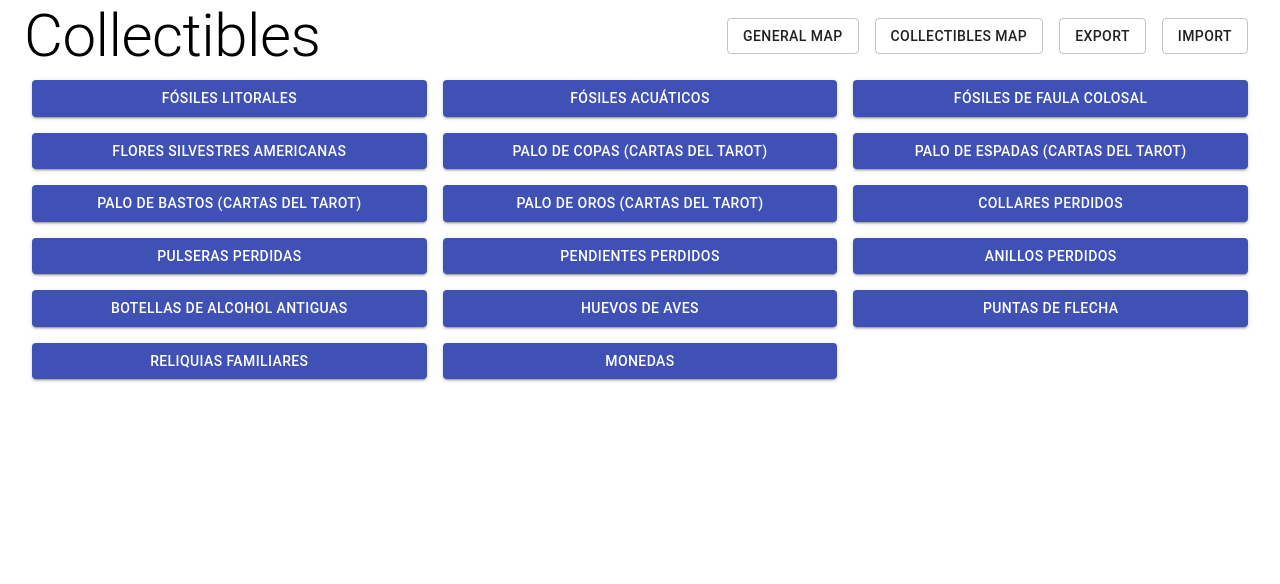
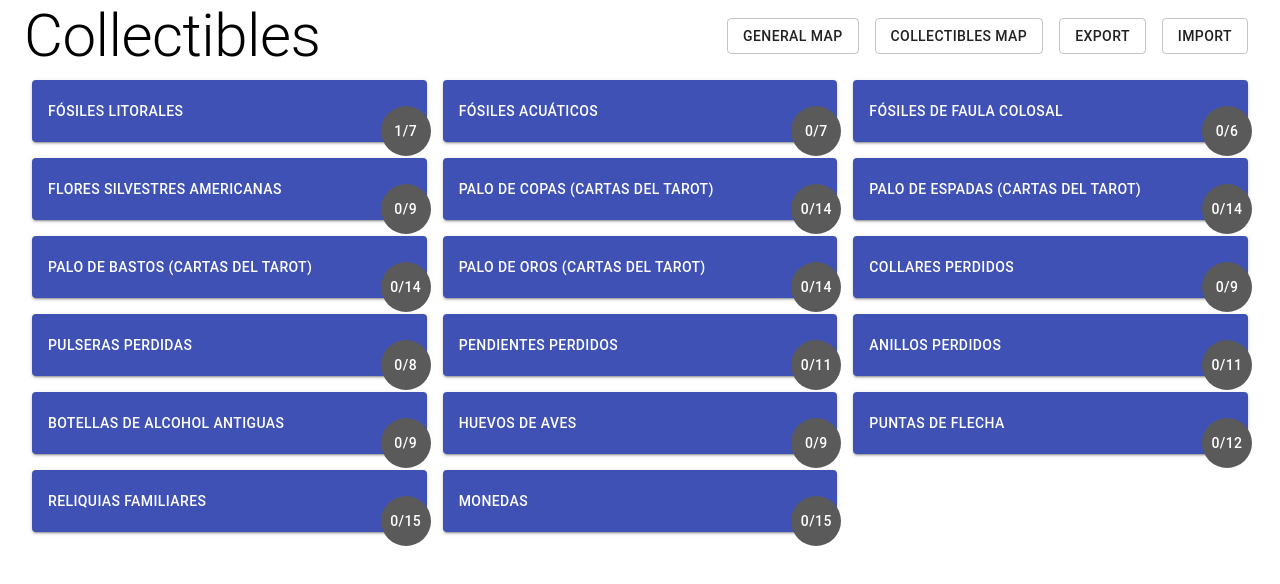
Before and after one commit to raikkon88/rdo-collectibles-app, a React (Create React App) app: page / in a window 1280 px wide. Shown: the top 584 px of the page. Built offline with nearby package versions, Linux system fonts and the light colour scheme.

Commit message:
[FEAT] Added counter for collectibles obtained in the buttons header

```diff
--- a/src/App.tsx
+++ b/src/App.tsx
@@ -7,6 +7,7 @@ import CollectibleList from './components/CollectibleList'
 import {CollectiblesContext, CollectiblesDispatcher} from './context/CollectiblesContext'
 import CollectionMenu from './components/collectionMenu';
 import {CollectionMenuItemParams} from './components/collectionMenu/item'
+import { CollectibleParams } from './components/Collectible';
 
 function App() {
 
@@ -31,7 +32,7 @@ function App() {
         const reader = new FileReader()
         reader.onload = () => {
           if(reader.result){
-            console.log('loaded', reader.result)
+            // console.log('loaded', reader.result)
             collectiblesDispatcher({type: 'import', collectibles: JSON.parse(reader.result as string)})
           }
         }
@@ -57,6 +58,8 @@ function App() {
                 items={Object.keys(collectibles).map((key:string) => {
                   return ({
                     name: collectibles[key].name,
+                    length: collectibles[key].collectibleList.length,
+                    count: collectibles[key].collectibleList.filter((collectible: CollectibleParams) => collectible.count > 0).length,
                     onClick: () => setSelectedCollectible(key),
                     fullWidth: true
                 } as CollectionMenuItemParams)})}
--- a/src/components/collectionMenu/item/CollectionMenuItem.tsx
+++ b/src/components/collectionMenu/item/CollectionMenuItem.tsx
@@ -1,6 +1,6 @@
 import React from 'react'
 
-import {Button, makeStyles} from '@material-ui/core'
+import {Button, makeStyles, Grid} from '@material-ui/core'
 import clsx from 'clsx'
 
 const useStyles = makeStyles(theme => ({
@@ -10,26 +10,55 @@ const useStyles = makeStyles(theme => ({
   fullWidth: {
     width: '100%'
   },
-
-
+  icon: {
+    position: 'relative',
+    top: '20px',
+    left: '20px',
+    width: '50px',
+    height: '50px',
+    borderRadius: '25px',
+    display: 'flex',
+    alignItems: 'center',
+    justifyContent: 'center'
+  },
+  backFull: {
+    backgroundColor: '#1D9B2E',
+  },
+  backNotFull: {
+    backgroundColor: '#5A5A5A',
+  }
 }))
 
 export interface CollectionMenuItemParams {
   name: string
+  length: Number
+  count: Number
   onClick: any
   fullWidth: boolean
 }
 
-const CollectionMenuItem = ({name, onClick, fullWidth} : CollectionMenuItemParams) => {
+
+const CollectionMenuItem = ({name, onClick, count, length, fullWidth} : CollectionMenuItemParams) => {
 
   const classes = useStyles()
   const classNames = fullWidth ? clsx(classes.root, classes.fullWidth) : classes.root
+
+  const Icon = React.useMemo(() => {
+    return <div className={clsx(classes.icon, (count === length ? classes.backFull : classes.backNotFull))}>
+      <span>{count}/{length}</span>
+    </div>
+  }, [count, length, classes])
 
   return <Button
     variant='contained'
     color="primary"
     onClick={onClick}
-    className={classNames}>{name}</Button>
+    className={classNames}>
+      <Grid container justify='space-between' alignItems='center'>
+        <span>{name}</span>
+        {Icon}
+      </Grid>
+    </Button>
 }
 
 export default CollectionMenuItem
```
